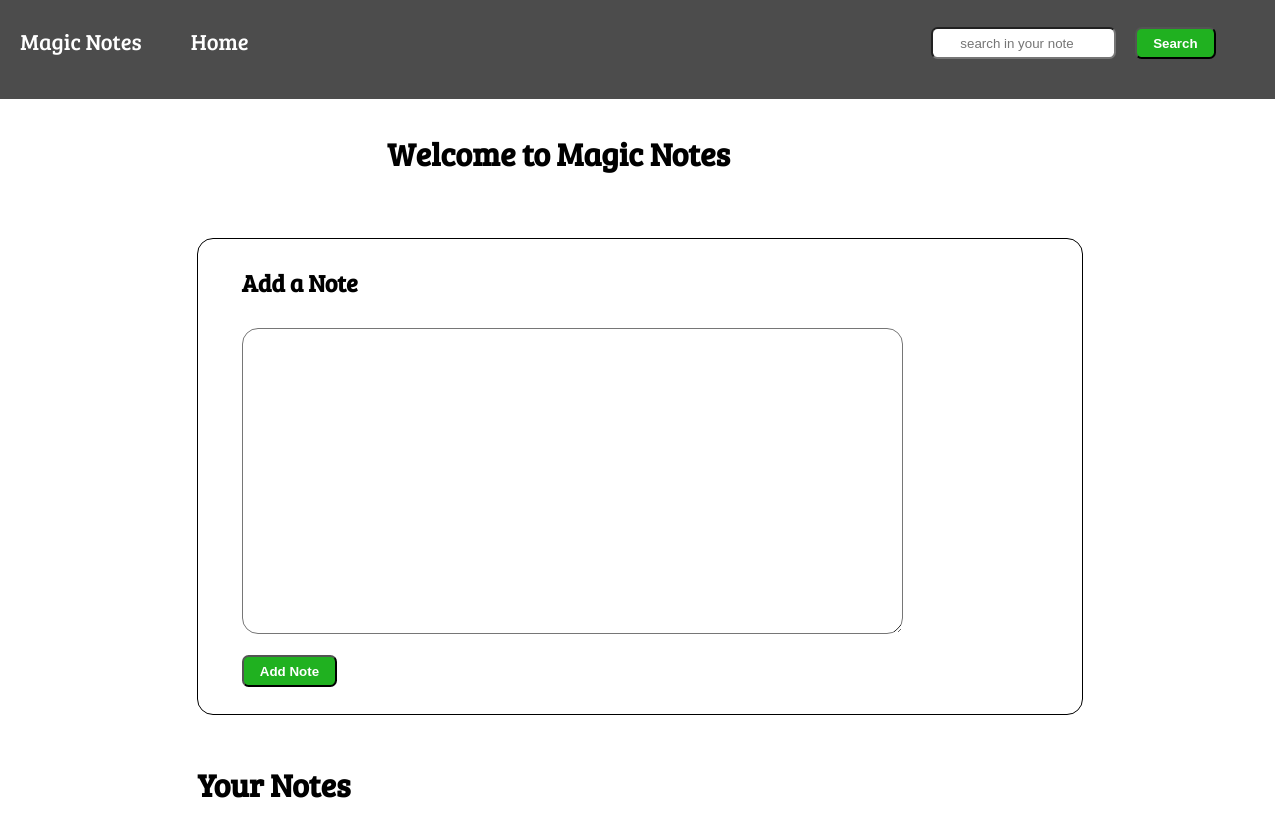
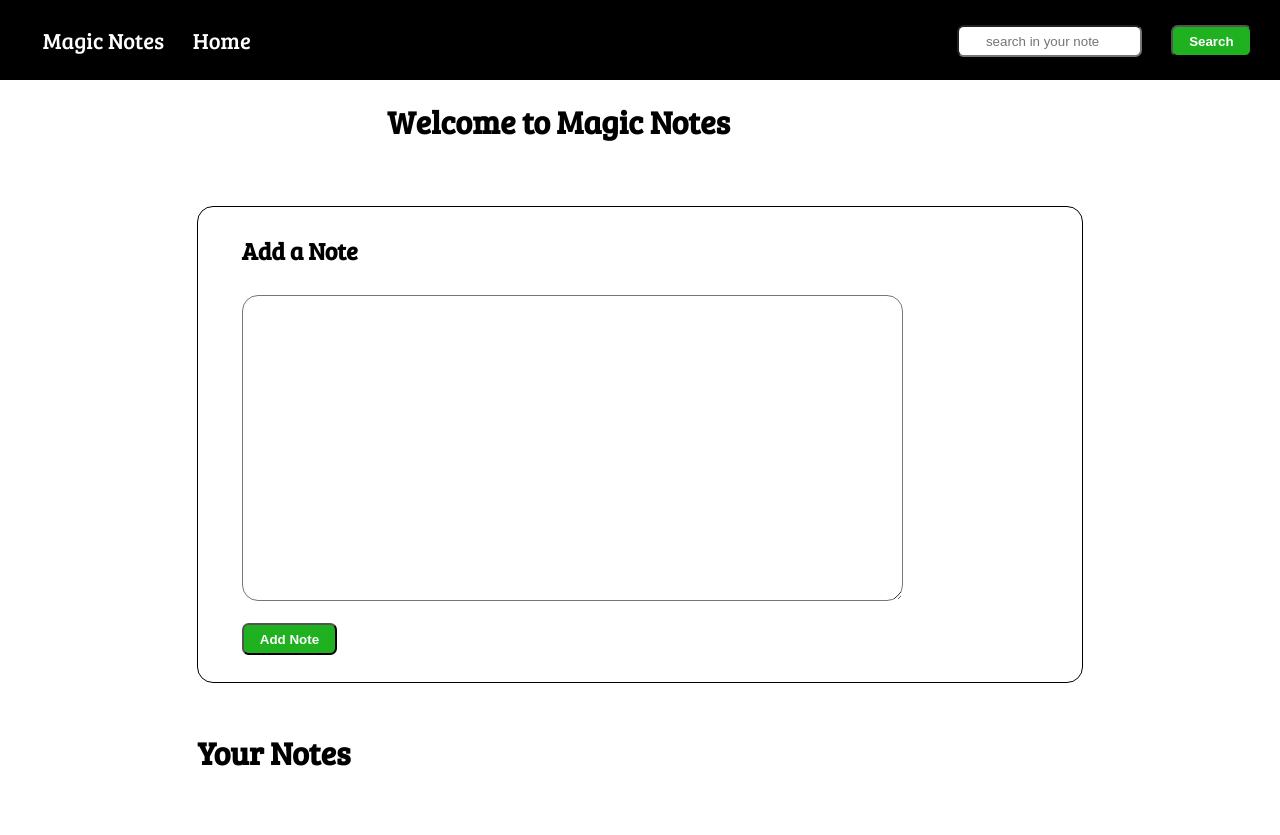
Before and after one commit to subodhkum20/js, a plain HTML site: page index.html in a window 1280 px wide. After the commit the page ends 803 px from the top, so only its background shows below. Drawn offline with Linux system fonts and the light colour scheme.

Commit message:
cahnged some css

```diff
--- a/notes.css
+++ b/notes.css
@@ -4,16 +4,17 @@ body{
 nav::before{
 
     content: "";
-    height: 13%;
+    height: 80px;
     width: 100%;
     background-color: #000;
     display: block;
     position: absolute;
-    opacity: 0.7;
-    margin-left: -1%;
-    margin-right: 0%;
-    margin-top: -1%;
-    z-index: -1;
+    opacity: 1;
+    /* margin-left: -1%; */
+    /* margin-right: 0%; */
+    /* margin-top: -1%; */
+    z-index: 2;
+    position: fixed;
 
 }
 #navbar{
@@ -21,6 +22,8 @@ nav::before{
     /* flex-direction: column; */
     color: white;
     padding-right: 3%;
+    position: fixed;
+    z-index: 3;
     /* justify-content: center; */
     /* align-items: center */
     /* align-content: center; */
@@ -28,19 +31,11 @@ nav::before{
 .navcontent{
     margin-right: 3%;
     margin-left: 1%;
-    margin-top: 1.5%;
+    /* margin-top: 1.5%; */
     font-size: 140%;
-}
-#navcontent4{
-    /* margin-left: -2%; */
-    position: absolute;
-    margin-left: 92%;
-}
-#navcontent3{
-    /* margin-left: -2%; */
-    position: absolute;
-    margin-left: 80%;
-    width: 16%;
+    position: fixed;
+    /* padding: 550px; */
+    z-index: 3;
 }
 button{
     border-radius: .5em;
@@ -68,7 +63,8 @@ input{
 }
 #primaryheading{
     margin-left: 30%;
-    margin-top: 6%;
+    margin-top: 100px;
+
 }
 #secondaryheading{
     margin-left: 5%;
@@ -137,3 +133,36 @@ p{
     position: absolute;
     right: 100px;
 }
+nav{
+    /* margin-top: -70px; */
+    position: absolute;
+    top: 0px;
+    left: 0px;
+    /* left: 0px; */
+}
+#navcontent4{
+    /* margin-left: -2%; */
+    /* position: absolute; */
+    /* margin-left: 92%; */
+    right: 20px;
+    top: 25px;
+}
+#navcontent3{
+    /* margin-left: -2%; */
+    /* position: absolute; */
+    /* margin-left: 80%; */
+    /* width: 16%; */
+position: fixed;
+    right: 0px;
+    top: 25px;
+}
+#navcontent2{
+    position: fixed;
+    left: 180px;
+    top: 25px;
+}
+#navcontent1{
+    position: fixed;
+    left: 30px;
+    top: 25px;
+}
```
